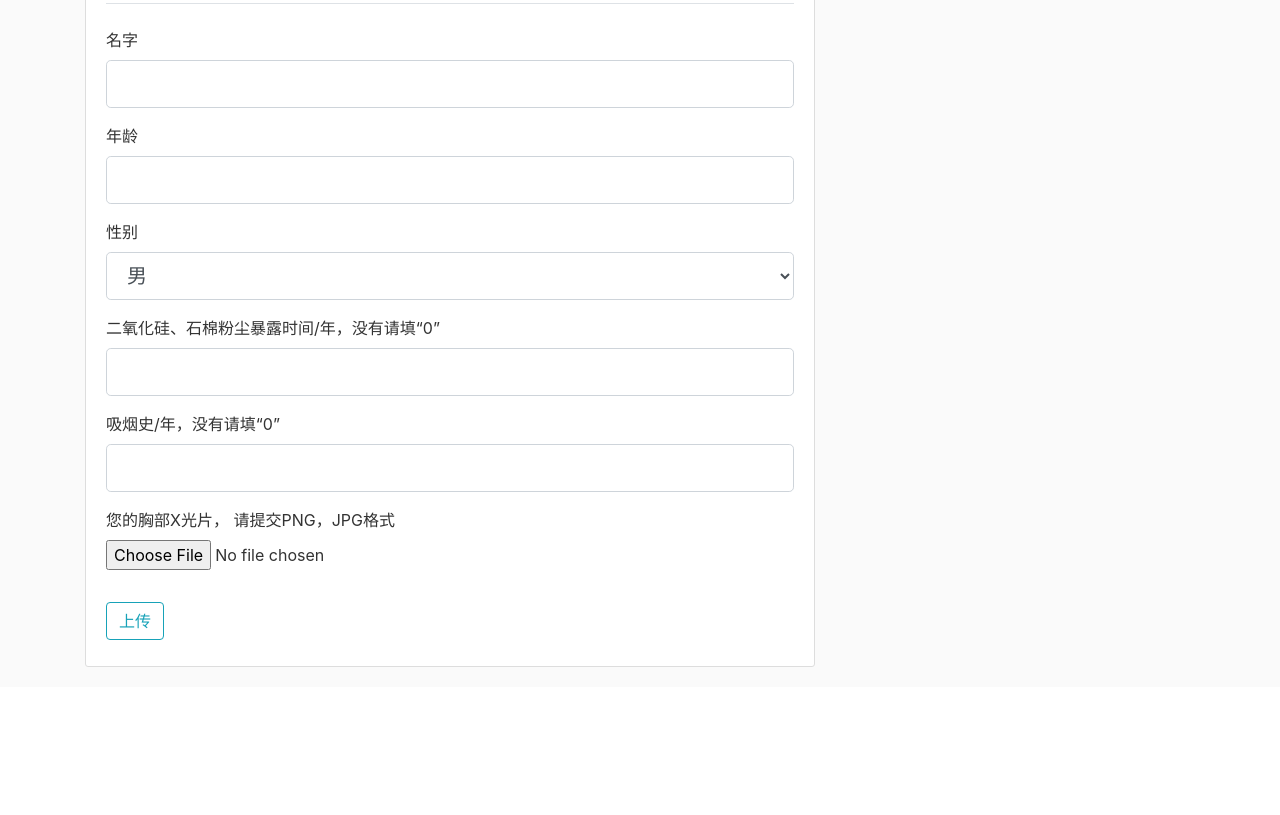
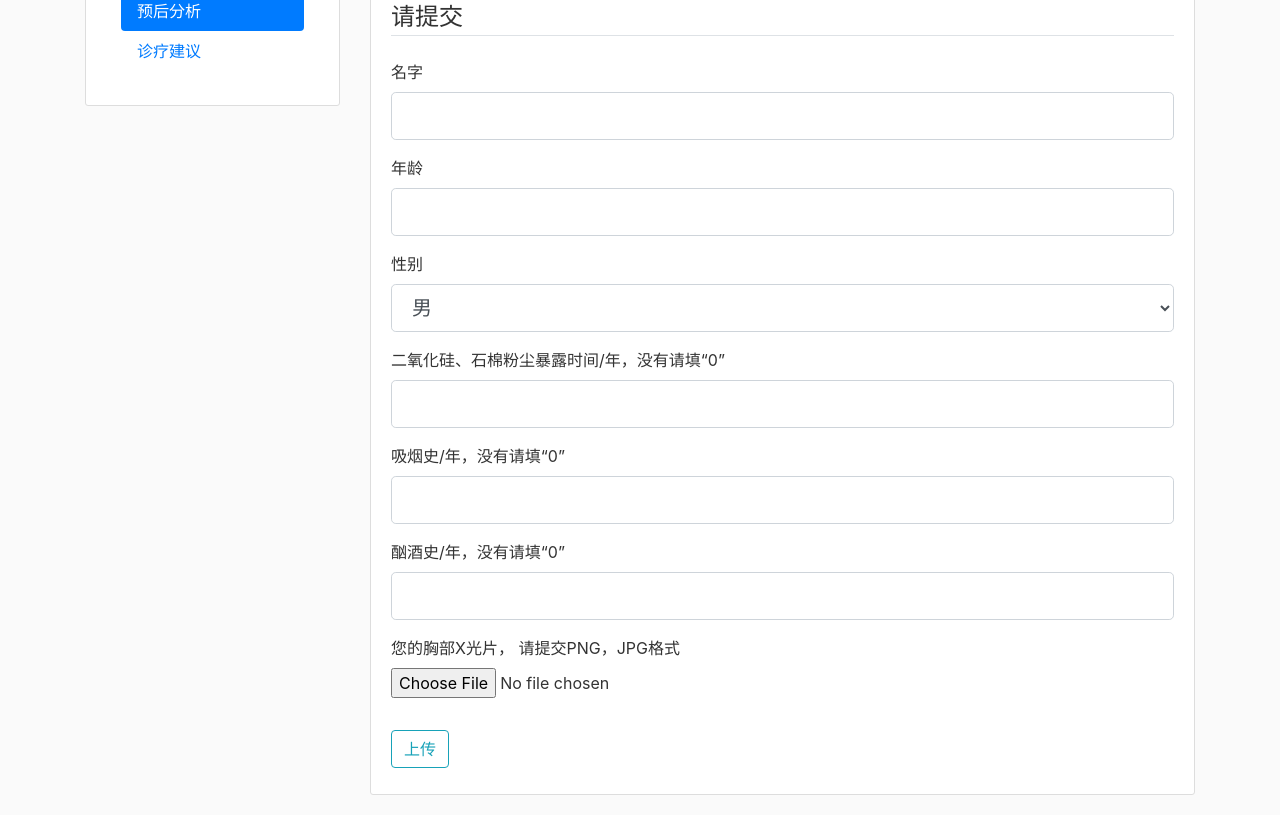
Before and after one commit to Yeqi-Fang/Diagnosis-of-pneumoconiosis, a Flask app: page / in a window 1280 px wide. Shown: the part 354-1169 px from the top of the page. Before the commit the page ends 1021 px from the top, so only its background shows below. Run offline with Flask 2, Linux system fonts and the light colour scheme; a user stored in the database is signed in; some libraries are stand-ins or nearby versions.

Commit message:
23-2-11-1

```diff
--- a/flaskblog/__init__.py
+++ b/flaskblog/__init__.py
@@ -27,5 +27,4 @@ login_manager.login_view = 'login'
 login_manager.login_message_category = 'info'
 
 
-
 from . import routes
--- a/flaskblog/forms.py
+++ b/flaskblog/forms.py
@@ -42,6 +42,7 @@ class Diagnosis(FlaskForm):
     exposure_year = FloatField('二氧化硅、石棉粉尘暴露时间/年，没有请填“0”',
                                validators=[InputRequired(), NumberRange(min=0, max=50)])
     smoke = FloatField('吸烟史/年，没有请填“0”', validators=[InputRequired(), NumberRange(min=0, max=50)])
+    drink = FloatField('酗酒史/年，没有请填“0”', validators=[InputRequired(), NumberRange(min=0, max=50)])
     picture = FileField('您的胸部X光片， 请提交PNG，JPG格式', validators=[FileAllowed(['jpg', 'png', 'jpeg'])])
     submit = SubmitField('上传')
 
--- a/flaskblog/models.py
+++ b/flaskblog/models.py
@@ -43,6 +43,7 @@ class Xray(db.Model):
     sex = db.Column(db.String(100), nullable=False)
     exposure_year = db.Column(db.Float, nullable=False)
     smoke = db.Column(db.Float, nullable=False)
+    drink = db.Column(db.Float, nullable=False)
     pneumonia = db.Column(db.Boolean, nullable=True)
     date_posted = db.Column(db.DateTime, nullable=False, default=datetime.now)
     pic_address = db.Column(db.String(100), nullable=False)
--- a/flaskblog/routes.py
+++ b/flaskblog/routes.py
@@ -121,7 +121,7 @@ def diagnosis():
             pneumonia = bool(np.round(pred[:, 1][0]))
             xray = Xray(name=form.name.data, age=form.age.data, pic_address=picture_file, sex=form.sex.data,
                         pneumonia=pneumonia, exposure_year=form.exposure_year.data, smoke=form.smoke.data,
-                        author=current_user)
+                        drink=form.drink.data, author=current_user)
             db.session.add(xray)
             db.session.commit()
 
--- a/flaskblog/templates/diagnose.html
+++ b/flaskblog/templates/diagnose.html
@@ -93,6 +93,19 @@
                     {% endif %}
                 </div>
                 <div class="form-group">
+                    {{ form.drink.label(class="form-control-label") }}
+                    {% if form.drink.errors %}
+                        {{ form.drink(class="form-control form-control-lg is-invalid") }}
+                        <div class="invalid-feedback">
+                            {% for error in form.drink.errors %}
+                                <span>{{ error }}</span>
+                            {% endfor %}
+                        </div>
+                    {% else %}
+                        {{ form.drink(class="form-control form-control-lg") }}
+                    {% endif %}
+                </div>
+                <div class="form-group">
                     {{ form.picture.label() }}
                     {{ form.picture(class="form-control-file") }}
                     {% if form.picture.errors %}
--- a/flaskblog/templates/layout.html
+++ b/flaskblog/templates/layout.html
@@ -6,7 +6,8 @@
     <meta name="viewport" content="width=device-width, initial-scale=1, shrink-to-fit=no">
 
     <!-- Bootstrap CSS -->
-    <link rel="stylesheet" href="https://maxcdn.bootstrapcdn.com/bootstrap/4.0.0/css/bootstrap.min.css" integrity="sha384-Gn5384xqQ1aoWXA+058RXPxPg6fy4IWvTNh0E263XmFcJlSAwiGgFAW/dAiS6JXm" crossorigin="anonymous">
+    <link rel="stylesheet" href="https://maxcdn.bootstrapcdn.com/bootstrap/4.0.0/css/bootstrap.min.css"
+          integrity="sha384-Gn5384xqQ1aoWXA+058RXPxPg6fy4IWvTNh0E263XmFcJlSAwiGgFAW/dAiS6JXm" crossorigin="anonymous">
 
     <link rel="stylesheet" type="text/css" href="{{ url_for('static', filename='main.css') }}">
     <script src="../static/echarts.js"></script>
@@ -21,7 +22,8 @@
     <nav class="navbar navbar-expand-md navbar-dark bg-steel fixed-top">
         <div class="container">
             <a class="navbar-brand mr-4" href="{{ url_for('home') }}">尘肺诊断</a>
-          <button class="navbar-toggler" type="button" data-toggle="collapse" data-target="#navbarToggle" aria-controls="navbarToggle" aria-expanded="false" aria-label="Toggle navigation">
+            <button class="navbar-toggler" type="button" data-toggle="collapse" data-target="#navbarToggle"
+                    aria-controls="navbarToggle" aria-expanded="false" aria-label="Toggle navigation">
                 <span class="navbar-toggler-icon"></span>
             </button>
             <div class="collapse navbar-collapse" id="navbarToggle">
@@ -45,7 +47,64 @@
 </header>
 <main role="main" class="container">
     <div class="row">
-        <div class="col-md-8">
+        <div class="col-md-3">
+            <div class="content-section">
+                {#            <h3>Our Sidebar</h3>#}
+                <img src="../static/sidebar.png" width="95%">
+                <p class="text-muted ml-1">精准诊断病情，竭力守护健康</p>
+                {#            <p class='text-muted'>基于深度学习，使用U-net进行语义分割，Resnet进行胸片诊断、分类#}
+                {#              <ul class="list-group">#}
+                {#                <li class="list-group-item list-group-item-light">方便快捷，减少出诊次数</li>#}
+                {#                <li class="list-group-item list-group-item-light">帮助医生做出更好的决策</li>#}
+                {#                <li class="list-group-item list-group-item-light">结果准确</li>#}
+                {#                <li class="list-group-item list-group-item-light">建议更佳的治疗方法</li>#}
+                {#                <li class="list-group-item list-group-item-light ">精准诊断病情</li>#}
+                {#                <li class="list-group-item list-group-item-light ">竭力守护健康</li>#}
+                {#              </ul>#}
+                {#            </p>#}
+            </div>
+            <div class="content-section">
+                <div class="container mt-3 mb-4">
+                    {#                <h2>目录</h2>#}
+                    <ul class="nav nav-pills flex-column" role="tablist">
+                        <li class="nav-item">
+                            <a class="nav-link" data-bs-toggle="pill" href="{{ url_for('diagnosis') }}">输入信息</a>
+                        </li>
+                        <li class="nav-item">
+                            <a class="nav-link" data-bs-toggle="pill" href="{{ url_for('account') }}">诊断结果</a>
+                        </li>
+                        <li class="nav-item">
+                            <a class="nav-link active" data-bs-toggle="pill"
+                               href="{{ url_for('account') }}">预后分析</a>
+                        </li>
+                        <li class="nav-item">
+                            <a class="nav-link" data-bs-toggle="pill" href="{{ url_for('account') }}">诊疗建议</a>
+                        </li>
+                    </ul>
+
+                    {#                <div class="list-group">#}
+                    {#                    <a href="{{ url_for('diagnosis') }}"#}
+                    {#                       class="list-group-item list-group-item-action list-group-item-primary">数据录入</a>#}
+                    {#                    <a href="{{ url_for('account') }}"#}
+                    {#                       class="list-group-item list-group-item-action list-group-item-success">风险分数查询</a>#}
+                    {#                    <a href="{{ url_for('diagnosis') }}"#}
+                    {#                       class="list-group-item list-group-item-action list-group-item-secondary">诊疗建议查看</a>#}
+                    {#                    <a href="#" class="list-group-item list-group-item-action list-group-item-info">准础性识别</a>#}
+                    {#                    <a href="#" class="list-group-item list-group-item-action list-group-item-warning">计算风险阅值</a>#}
+                    {#                </div>#}
+                    {#                <ul class="list-group mt-4">#}
+                    {#                    <li class="list-group-item"><a href="{{ url_for('diagnosis') }}">数据录入</a></li>#}
+                    {#                    <li class="list-group-item">风险分数查询</li>#}
+                    {#                    <li class="list-group-item">变量排序与筛选</li>#}
+                    {#                    <li class="list-group-item">准础性识别</li>#}
+                    {#                    <li class="list-group-item">计算风险阅值</li>#}
+                    {#                </ul>#}
+                </div>
+            </div>
+
+
+        </div>
+        <div class="col-md-9">
             {% with messages = get_flashed_messages(with_categories=true) %}
                 {% if messages %}
                     {% for category, message in messages %}
@@ -57,31 +116,21 @@
             {% endwith %}
             {% block content %}{% endblock %}
         </div>
-        <div class="col-md-4">
-          <div class="content-section">
-{#            <h3>Our Sidebar</h3>#}
-              <img src="../static/sidebar.png" width="95%">
-              <p class="text-muted ml-5">精准诊断病情，竭力守护健康</p>
-{#            <p class='text-muted'>基于深度学习，使用U-net进行语义分割，Resnet进行胸片诊断、分类#}
-{#              <ul class="list-group">#}
-{#                <li class="list-group-item list-group-item-light">方便快捷，减少出诊次数</li>#}
-{#                <li class="list-group-item list-group-item-light">帮助医生做出更好的决策</li>#}
-{#                <li class="list-group-item list-group-item-light">结果准确</li>#}
-{#                <li class="list-group-item list-group-item-light">建议更佳的治疗方法</li>#}
-{#                <li class="list-group-item list-group-item-light ">精准诊断病情</li>#}
-{#                <li class="list-group-item list-group-item-light ">竭力守护健康</li>#}
-{#              </ul>#}
-{#            </p>#}
-          </div>
-        </div>
+
     </div>
 </main>
 
 
 <!-- Optional JavaScript -->
 <!-- jQuery first, then Popper.js, then Bootstrap JS -->
-    <script src="https://code.jquery.com/jquery-3.2.1.slim.min.js" integrity="sha384-KJ3o2DKtIkvYIK3UENzmM7KCkRr/rE9/Qpg6aAZGJwFDMVNA/GpGFF93hXpG5KkN" crossorigin="anonymous"></script>
-    <script src="https://cdnjs.cloudflare.com/ajax/libs/popper.js/1.12.9/umd/popper.min.js" integrity="sha384-ApNbgh9B+Y1QKtv3Rn7W3mgPxhU9K/ScQsAP7hUibX39j7fakFPskvXusvfa0b4Q" crossorigin="anonymous"></script>
-    <script src="https://maxcdn.bootstrapcdn.com/bootstrap/4.0.0/js/bootstrap.min.js" integrity="sha384-JZR6Spejh4U02d8jOt6vLEHfe/JQGiRRSQQxSfFWpi1MquVdAyjUar5+76PVCmYl" crossorigin="anonymous"></script>
+<script src="https://code.jquery.com/jquery-3.2.1.slim.min.js"
+        integrity="sha384-KJ3o2DKtIkvYIK3UENzmM7KCkRr/rE9/Qpg6aAZGJwFDMVNA/GpGFF93hXpG5KkN"
+        crossorigin="anonymous"></script>
+<script src="https://cdnjs.cloudflare.com/ajax/libs/popper.js/1.12.9/umd/popper.min.js"
+        integrity="sha384-ApNbgh9B+Y1QKtv3Rn7W3mgPxhU9K/ScQsAP7hUibX39j7fakFPskvXusvfa0b4Q"
+        crossorigin="anonymous"></script>
+<script src="https://maxcdn.bootstrapcdn.com/bootstrap/4.0.0/js/bootstrap.min.js"
+        integrity="sha384-JZR6Spejh4U02d8jOt6vLEHfe/JQGiRRSQQxSfFWpi1MquVdAyjUar5+76PVCmYl"
+        crossorigin="anonymous"></script>
 </body>
 </html>
```
Also changed, not shown: flaskblog/site.db, flaskblog/static/profile_pics/26fbc9b7dfa3ecef.jpeg (added). Lines whose indentation alone changed are shown as unchanged.
